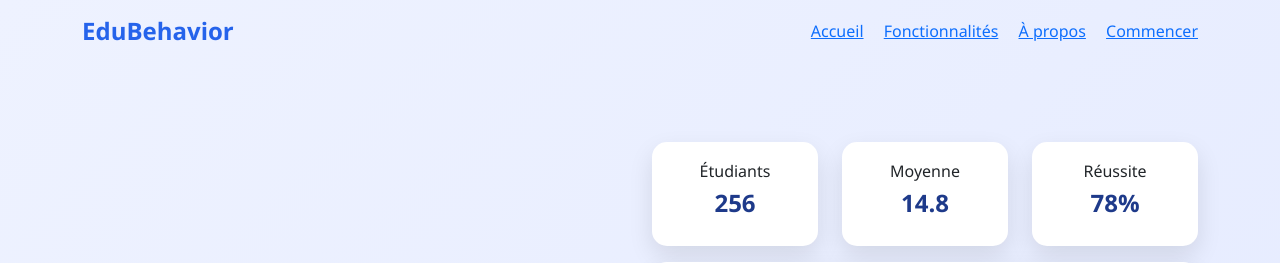
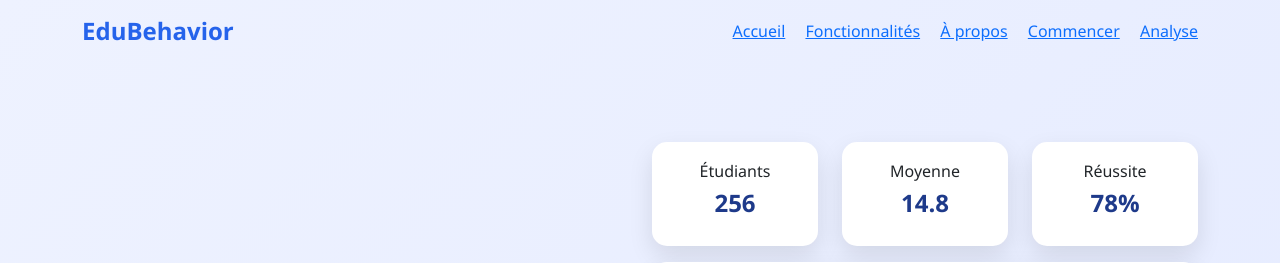
Before and after one commit to ndaheemmanuel2-lgtm/student_analys, a Flask app: page / in a window 1280 px wide. Shown: the top 263 px of the page. Run offline with Flask 3, Linux system fonts and the light colour scheme.

Commit message:
fix correction des fichiers html

```diff
--- a/app.py
+++ b/app.py
@@ -113,7 +113,7 @@ def analyse():
     }
 
     return render_template(
-        "analyse.html",
+        "analysis.html",
         stats=stats,
         hist="static/hist.png",
         bar="static/bar.png",
--- a/templates/index.html
+++ b/templates/index.html
@@ -111,7 +111,8 @@ footer{
         <a href="/" class="me-3">Accueil</a>
         <a href="#features" class="me-3">Fonctionnalités</a>
         <a href="#objectif" class="me-3">À propos</a>
-        <a href="/form">Commencer</a>
+        <a href="/form" class="me-3">Commencer</a>
+        <a href="/analyse">Analyse</a>
     </div>
 </div>
 </nav>
```
Also changed, not shown: templates/analysis.html (renamed from templates/analyse.html), 1 other file.
